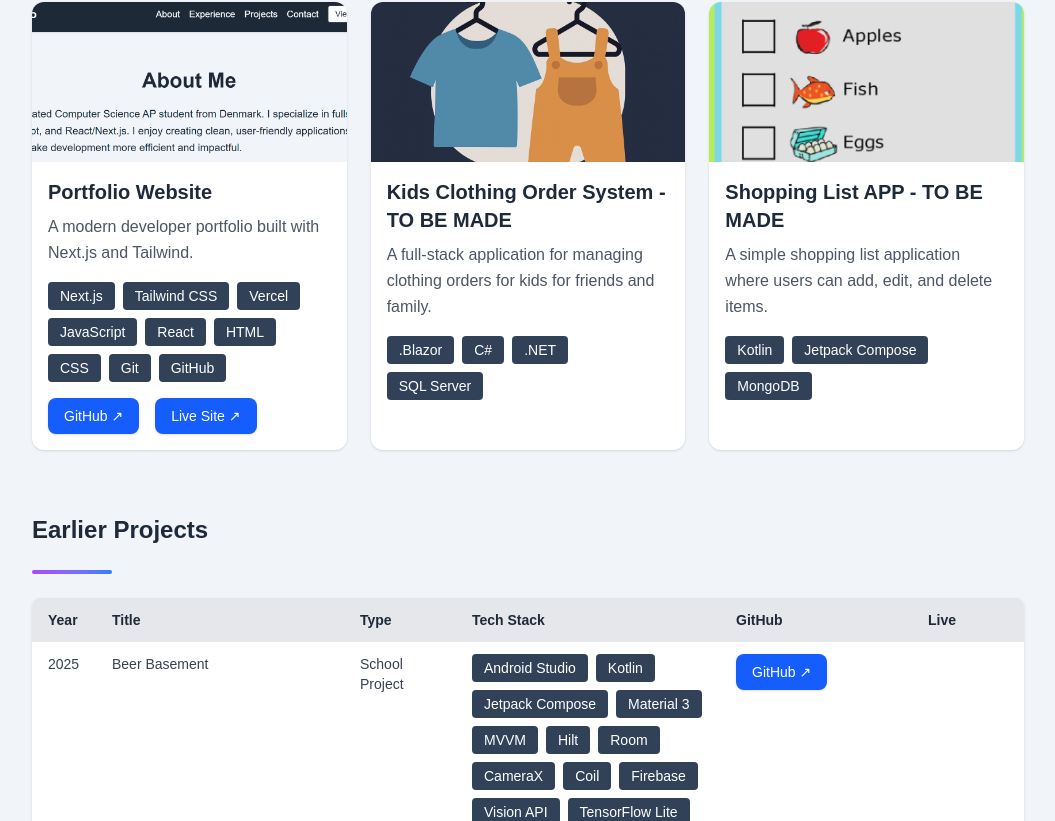
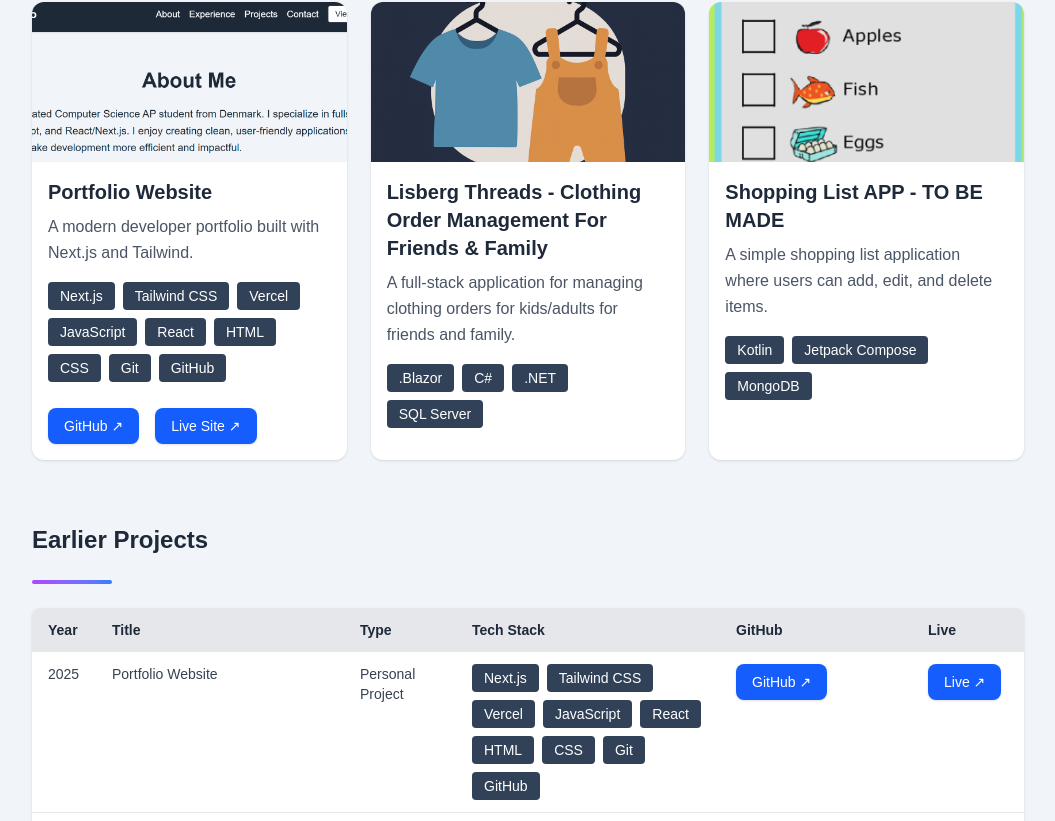
Before and after one commit to Nuggitt/portfolio-nextjs, a Next.js app: page /projects in a window 1280 px wide. Shown: the part 300-1121 px from the top of the page, without its empty margins (112-1167 px from the left). Built offline with nearby package versions, Linux system fonts and the light colour scheme.

Commit message:
Uploaded for Lisberg Threads

```diff
--- a/src/app/about/page.js
+++ b/src/app/about/page.js
@@ -54,7 +54,7 @@ export default function AboutPage() {
     "Testing and gathering feedback",
     "Deploying and continuous improvement",
   ];
-  const currentStep = 3;
+  const currentStep = 0;
 
   const [resumeOpen, setResumeOpen] = useState(false);
   const resumeRef = useRef(null);
@@ -232,11 +232,12 @@ export default function AboutPage() {
             transition={{ duration: 0.5 }}
             className="card card-full"
           >
-            <h2 className="card-title-md">Portfolio Website</h2>
+            <h2 className="card-title-md">Lisberg Threads</h2>
             <p className="text-muted">
-              A personal portfolio website showcasing my projects and skills,
-              built with <b>Next.js</b>, <b>JavaScript</b>, and{" "}
-              <b>Tailwind CSS</b>.
+              A clothing order management system built with <b>Blazor</b>,{" "}
+              <b>C#</b>, and <b>.NET</b>. The goal is create a website for
+              friends and family so they can order what is created by Ester and
+              an admin app that uploads her products and track orders.
             </p>
             <Link href="/projects" className="btn-blue mt-4 inline-block">
               View all projects ↗
--- a/src/app/page.js
+++ b/src/app/page.js
@@ -68,12 +68,10 @@ export default function HomePage() {
         <div className="grid md:grid-cols-3 gap-6">
           {/* Recent Graduate */}
           <div className="card h-full transition hover:shadow-md hover:-translate-y-0.5">
-            <h3 className="card-title-md">
-              Finished Education as a Computer Science AP Graduate
-            </h3>
+            <h3 className="card-title-md">Starting Lisberg Threads Project</h3>
             <p className="text-muted">
-              Achieved hands-on experience in full-stack development. Agile
-              methodologies and collaborative projects.
+              Building a full-stack clothing order management system using
+              Blazor, C#, and .NET for friends and family.
             </p>
           </div>
 
--- a/src/app/projects/page.js
+++ b/src/app/projects/page.js
@@ -20,9 +20,10 @@ export default function ProjectsPage() {
       image: "/images/portfolio-white.png",
     },
     {
-      title: "Kids Clothing Order System - TO BE MADE",
+      title:
+        "Lisberg  Threads - Clothing Order Management For Friends & Family",
       description:
-        "A full-stack application for managing clothing orders for kids for friends and family.",
+        "A full-stack application for managing clothing orders for kids/adults for friends and family.",
       tech: [".Blazor", "C#", ".NET", "SQL Server"],
       github: "",
       live: "",
@@ -42,6 +43,7 @@ export default function ProjectsPage() {
   const earlierProjects = [
     {
       year: 2022,
+      quarter: "Q4",
       title: "Shark Gaming Website",
       type: "School Project",
       tech: ["C#", ".NET", "Razorpages", "HTML", "CSS", "JSON", "Bootstrap"],
@@ -50,6 +52,7 @@ export default function ProjectsPage() {
     },
     {
       year: 2023,
+      quarter: "Q4",
       title: "FDF Ticket System",
       type: "School Project",
       tech: ["C#", ".NET", "ADO.NET", "SQL", "HTML", "Bootstrap", "CSS"],
@@ -58,6 +61,7 @@ export default function ProjectsPage() {
     },
     {
       year: 2024,
+      quarter: "Q2",
       title: "Heatwaves - Temperature Data Analysis",
       type: "School Project",
       tech: [
@@ -90,6 +94,7 @@ export default function ProjectsPage() {
     },
     {
       year: 2025,
+      quarter: "Q1",
       title: "Beer Basement",
       type: "School Project",
       tech: [
@@ -109,7 +114,36 @@ export default function ProjectsPage() {
       ],
       github: "https://github.com/Nuggitt/BeerBasement",
     },
+    {
+      year: 2025,
+      quarter: "Q3",
+      title: "Portfolio Website",
+      type: "Personal Project",
+      tech: [
+        "Next.js",
+        "Tailwind CSS",
+        "Vercel",
+        "JavaScript",
+        "React",
+        "HTML",
+        "CSS",
+        "Git",
+        "GitHub",
+      ],
+      github: "https://github.com/Nuggitt/portfolio-nextjs",
+      live: "https://portfolio.nuggit.dk/",
+      image: "/images/portfolio-white.png",
+    },
   ];
+
+  const byYearQuarterDesc = (a, b) => {
+    if (b.year !== a.year) return b.year - a.year;
+    const q = (p) =>
+      p?.quarter
+        ? parseInt(String(p.quarter).replace(/[^0-9]/g, ""), 10) || 0
+        : 0;
+    return q(b) - q(a);
+  };
 
   return (
     <main className="projects-page">
@@ -177,7 +211,8 @@ export default function ProjectsPage() {
         {/* MOBILE: stacked cards (vises kun < md) */}
         <div className="md:hidden space-y-4">
           {earlierProjects
-            .sort((a, b) => b.year - a.year)
+            .slice() // undgå at mutere originalen
+            .sort(byYearQuarterDesc)
             .map((proj, i) => (
               <article
                 key={i}
@@ -266,7 +301,8 @@ export default function ProjectsPage() {
               </thead>
               <tbody>
                 {earlierProjects
-                  .sort((a, b) => b.year - a.year)
+                  .slice()
+                  .sort(byYearQuarterDesc)
                   .map((proj, i) => (
                     <tr
                       key={i}
```
